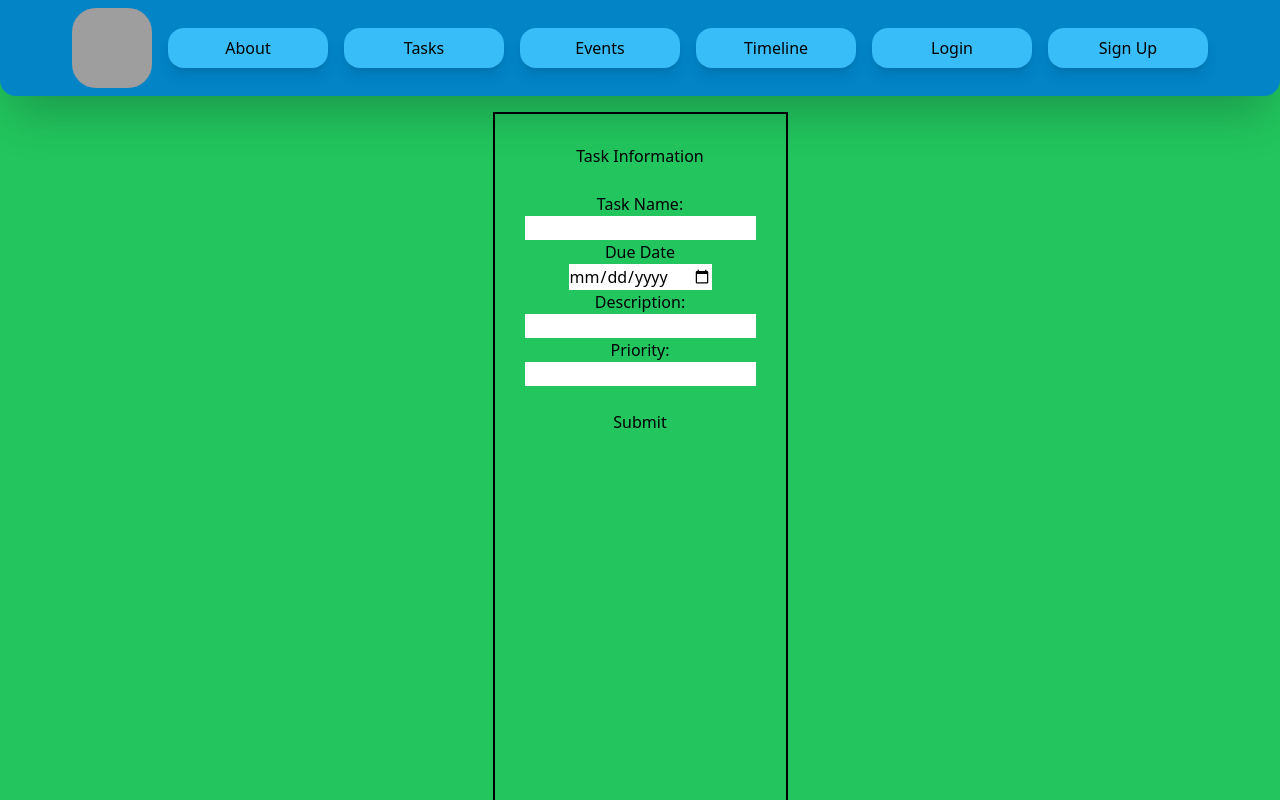
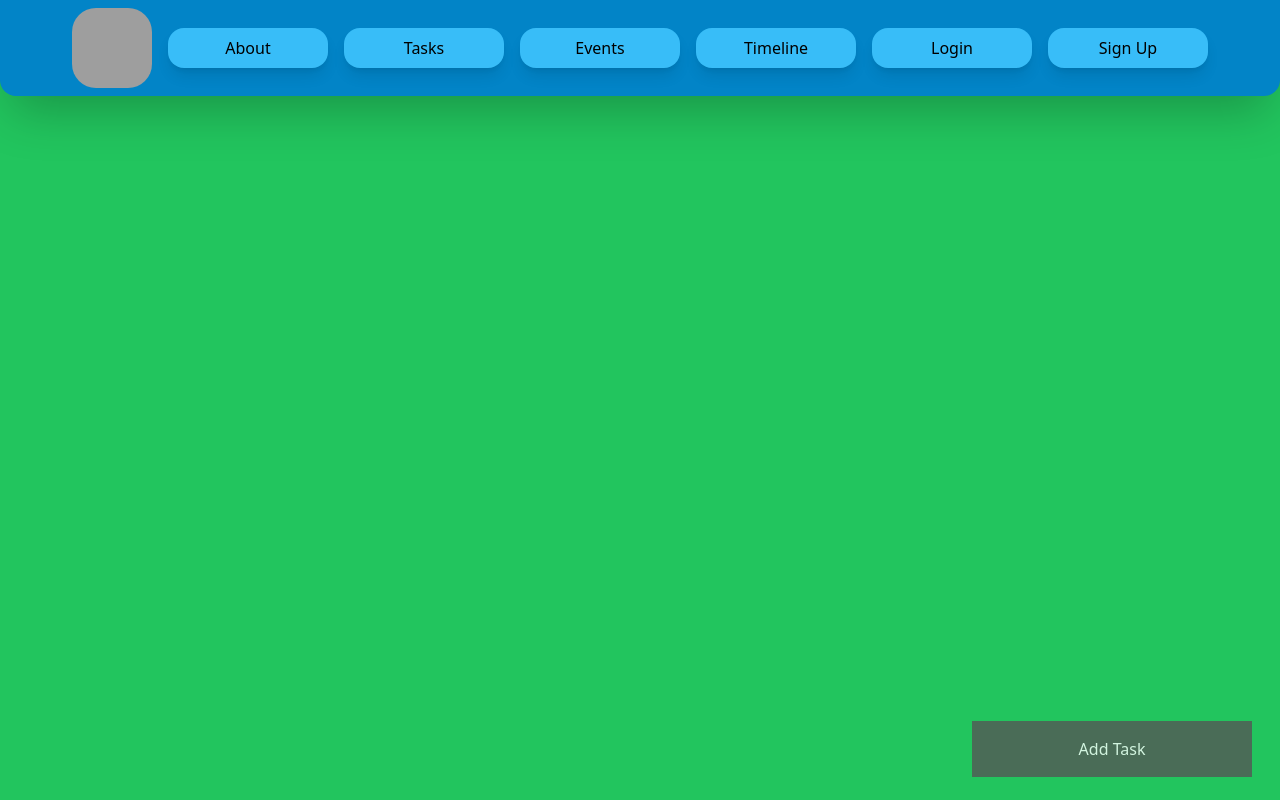
Before and after one commit to K7theCompSciMan/taskermind, a SvelteKit app: page /tasks in a window 1280 px wide. Built offline with nearby package versions, Linux system fonts and the light colour scheme; grey boxes are pictures that could not be loaded.

Commit message:
pls work?

```diff
--- a/src/routes/tasks/+page.svelte
+++ b/src/routes/tasks/+page.svelte
@@ -28,11 +28,76 @@
 .part:last-child {
     border-right: none;
 }
+.open-button {
+  background-color: #555;
+  color: white;
+  padding: 16px 20px;
+  border: none;
+  cursor: pointer;
+  opacity: 0.8;
+  position: fixed;
+  bottom: 23px;
+  right: 28px;
+  width: 280px;
+}
+
+/* The popup form - hidden by default */
+.form-popup {
+  display: none;
+  position: fixed;
+  bottom: 0;
+  right: 15px;
+  border: 3px solid #f1f1f1;
+  z-index: 9;
+}
+
+/* Add styles to the form container */
+.form-container {
+  max-width: 300px;
+  padding: 10px;
+  background-color: white;
+}
+
+/* Full-width input fields */
+.form-container input[type=text], .form-container input[type=password] {
+  width: 100%;
+  padding: 15px;
+  margin: 5px 0 22px 0;
+  border: none;
+  background: #f1f1f1;
+}
+
+/* When the inputs get focus, do something */
+.form-container input[type=text]:focus, .form-container input[type=password]:focus {
+  background-color: #ddd;
+  outline: none;
+}
+
+/* Set a style for the submit/login button */
+.form-container .btn {
+  background-color: #04AA6D;
+  color: white;
+  padding: 16px 20px;
+  border: none;
+  cursor: pointer;
+  width: 100%;
+  margin-bottom:10px;
+  opacity: 0.8;
+}
+
+/* Add a red background color to the cancel button */
+.form-container .cancel {
+  background-color: red;
+}
+
+/* Add some hover effects to buttons */
+.form-container .btn:hover, .open-button:hover {
+  opacity: 1;
+}
 </style>
+<button class="open-button" on:click={openForm}>Add Task</button>
 
-<div class="center-box">
-<div class="content">
-    <div class="part">
+<div class="form-popup" id="myForm">
 	<h1> Task Information</h1>
 	<br>
 	<form>
@@ -54,5 +119,14 @@
 
 </div>
 
-</div>
-</div>
+<script>
+	function openForm() {
+	  const form = document.getElementById("myForm");
+	  if (form) form.style.display = "block";
+	}
+
+	function closeForm() {
+	  const form = document.getElementById("myForm");
+	  if (form) form.style.display = "none";
+	}
+</script>
```
Lines whose indentation alone changed are shown as unchanged.
